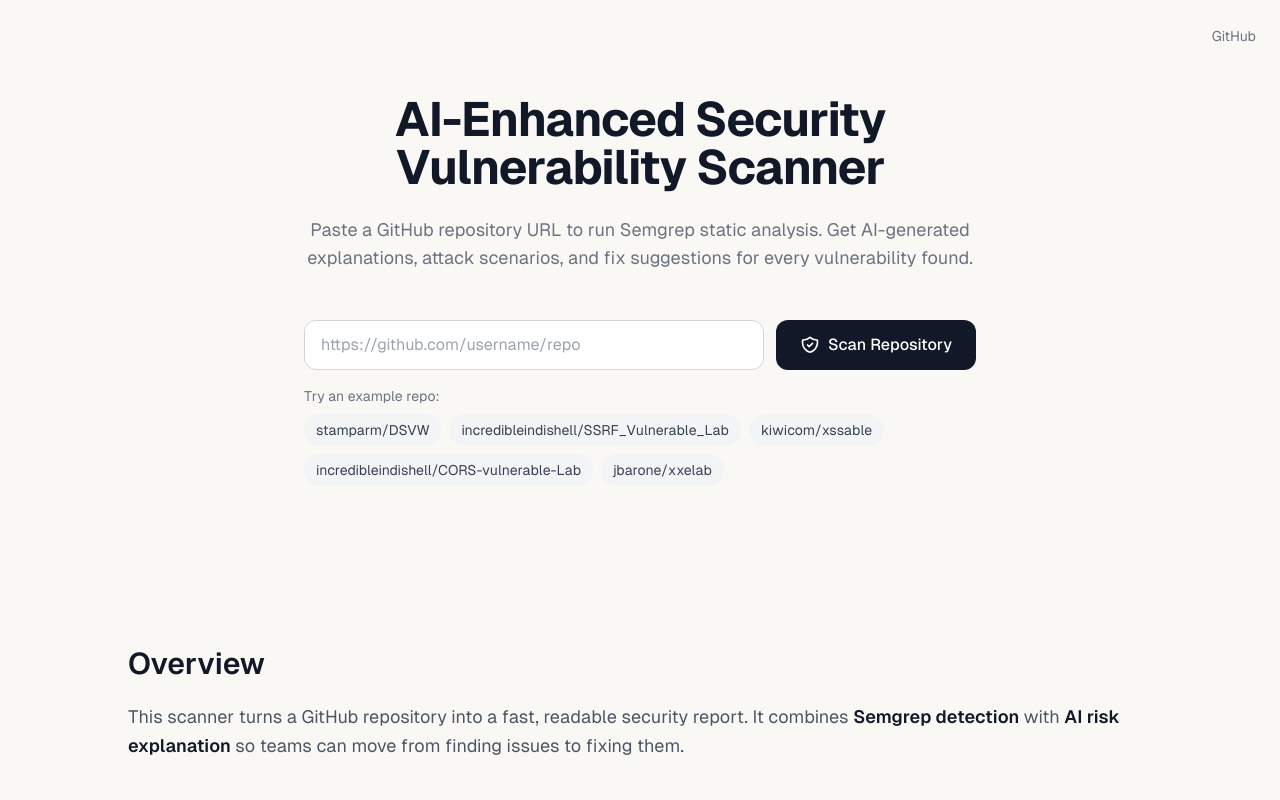
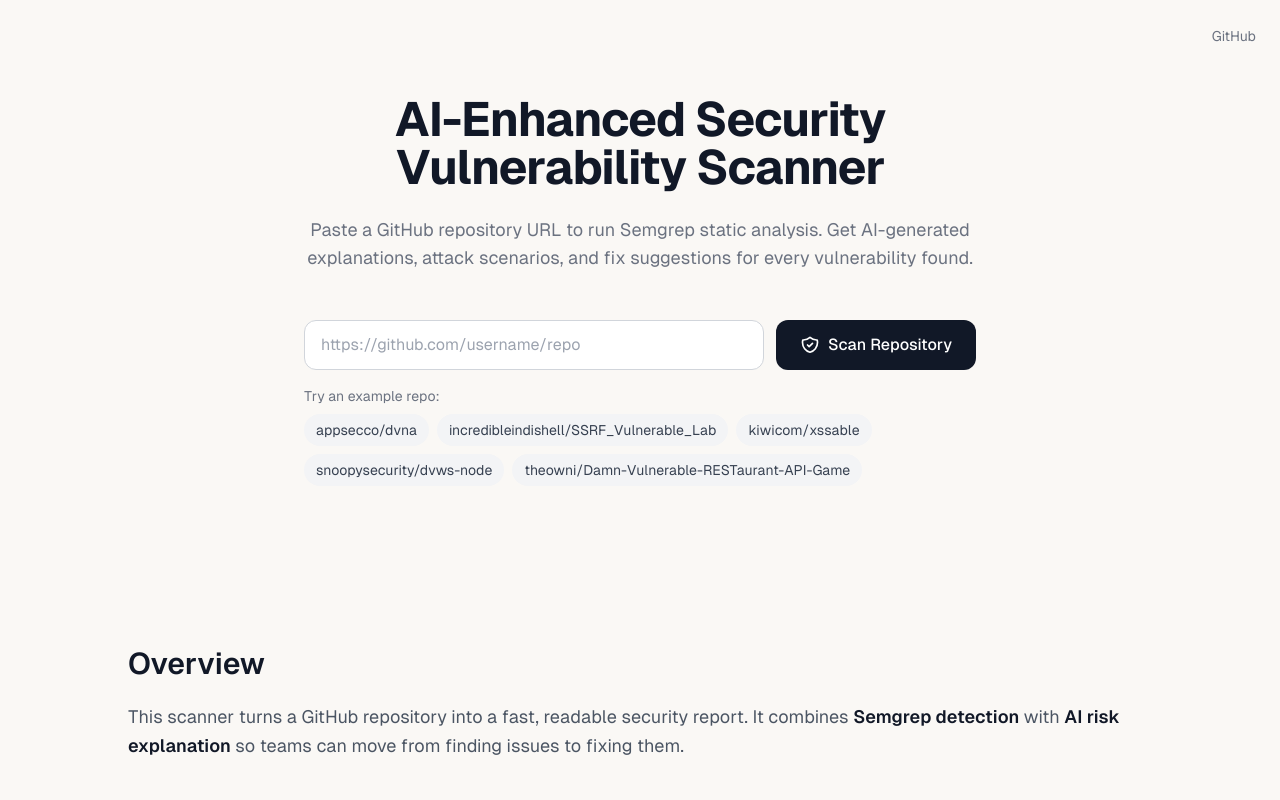
Before and after one commit to 3-rt/ai-security-scanner, a Next.js app in the folder frontend/: page / in a window 1280 px wide. Shown: the top 800 px of the page. Built offline with nearby package versions, Linux system fonts and the light colour scheme.

Commit message:
feat: better demo vulnerable apps

```diff
--- a/frontend/components/ScanForm.tsx
+++ b/frontend/components/ScanForm.tsx
@@ -5,11 +5,11 @@ import { useRouter } from "next/navigation";
 import { startScan } from "@/lib/api";
 
 const EXAMPLE_REPOS = [
-  "https://github.com/stamparm/DSVW",
+  "https://github.com/appsecco/dvna",
   "https://github.com/incredibleindishell/SSRF_Vulnerable_Lab",
   "https://github.com/kiwicom/xssable",
-  "https://github.com/incredibleindishell/CORS-vulnerable-Lab",
-  "https://github.com/jbarone/xxelab",
+  "https://github.com/snoopysecurity/dvws-node",
+  "https://github.com/theowni/Damn-Vulnerable-RESTaurant-API-Game",
 ];
 
 export default function ScanForm() {
```
Also changed, not shown: 1 other file (tests, documents, lock files or other folders).
